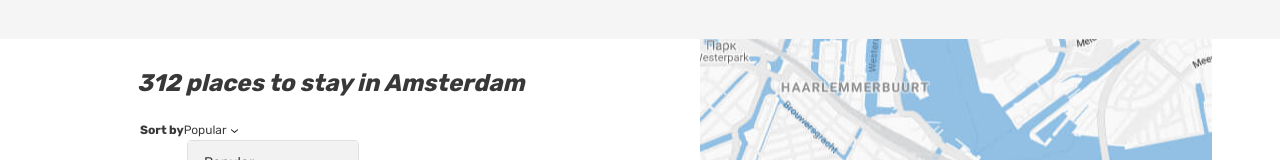
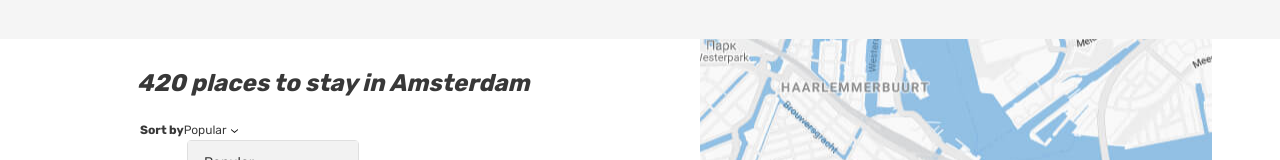
Before and after one commit to htmlacademy-univer-javascript-3/2571249-six-cities-5, a React (Vite) app: page / in a window 1280 px wide. Shown: the part 146-306 px from the top of the page. Built offline with nearby package versions, Linux system fonts and the light colour scheme.

Commit message:
2.7 - 2.10

```diff
--- a/src/components/app/app.tsx
+++ b/src/components/app/app.tsx
@@ -2,8 +2,13 @@ import React from 'react';
 import {MainScreen} from '../../pages/main-screen/main-screen.tsx';
 
 
-export function App(): React.ReactElement {
+type AppProps = {
+  placesCount: number;
+}
+
+
+export function App({placesCount}: AppProps): React.ReactElement {
   return (
-    <MainScreen />
+    <MainScreen placesCount={placesCount} />
   );
 }
--- a/src/index.tsx
+++ b/src/index.tsx
@@ -6,6 +6,8 @@ const root = ReactDOM.createRoot(
   document.getElementById('root') as HTMLElement
 );
 
+const PLACES_COUNT: number = 420;
+
 root.render(
-  <App />
+  <App placesCount={PLACES_COUNT}/>
 );
--- a/src/pages/main-screen/main-screen.tsx
+++ b/src/pages/main-screen/main-screen.tsx
@@ -1,7 +1,12 @@
 import {PlaceCard} from '../../components/place-card/place-card.tsx';
 
 
-export function MainScreen() {
+type MainScreenProps = {
+  placesCount: number;
+}
+
+
+export function MainScreen({placesCount}: MainScreenProps) {
   return (
     <div className="page page--gray page--main">
       <header className="header">
@@ -75,7 +80,7 @@ export function MainScreen() {
           <div className="cities__places-container container">
             <section className="cities__places places">
               <h2 className="visually-hidden">Places</h2>
-              <b className="places__found">312 places to stay in Amsterdam</b>
+              <b className="places__found">{placesCount} places to stay in Amsterdam</b>
               <form className="places__sorting" action="#" method="get">
                 <span className="places__sorting-caption">Sort by</span>
                 <span className="places__sorting-type" tabIndex={0}>
```
